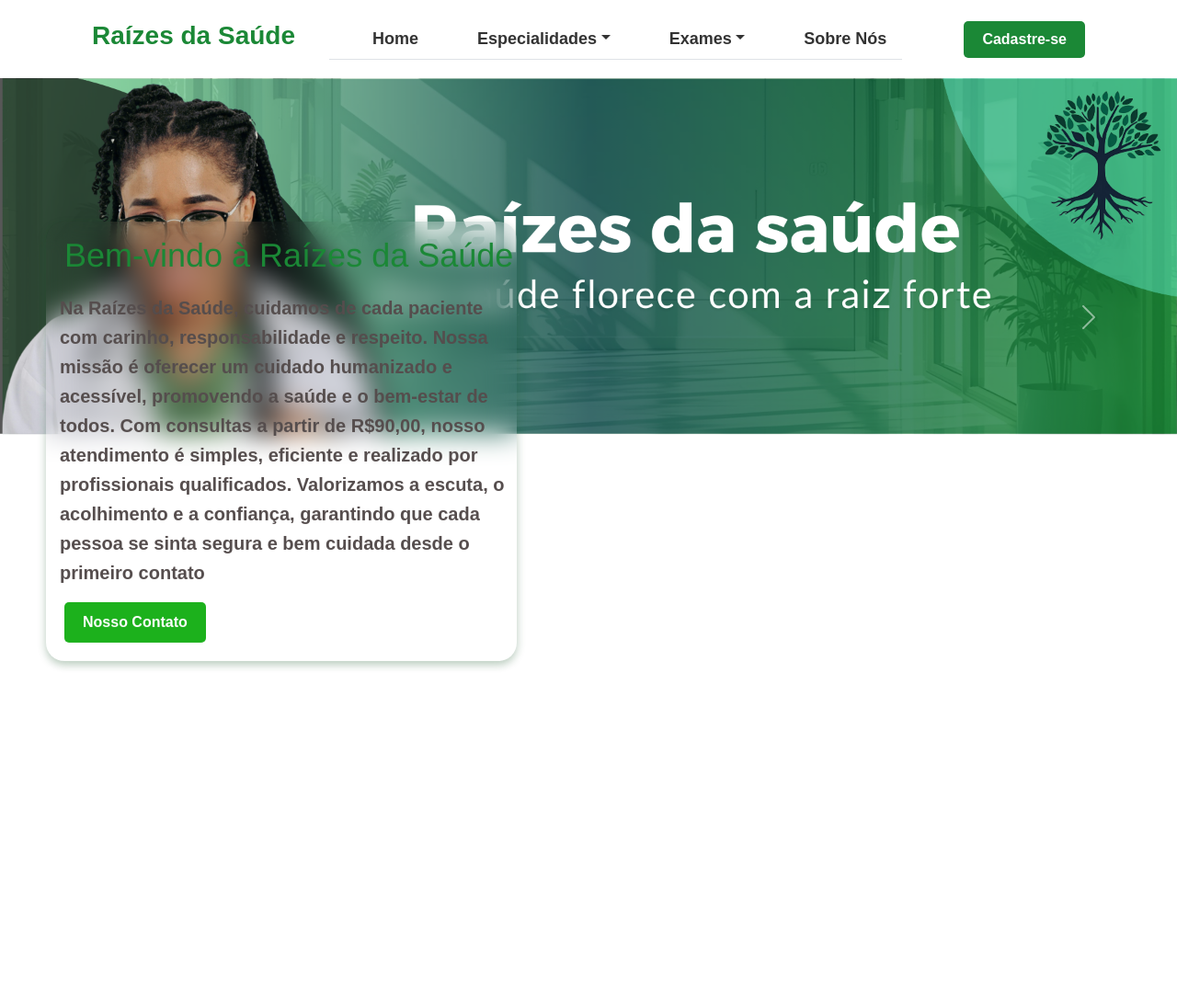
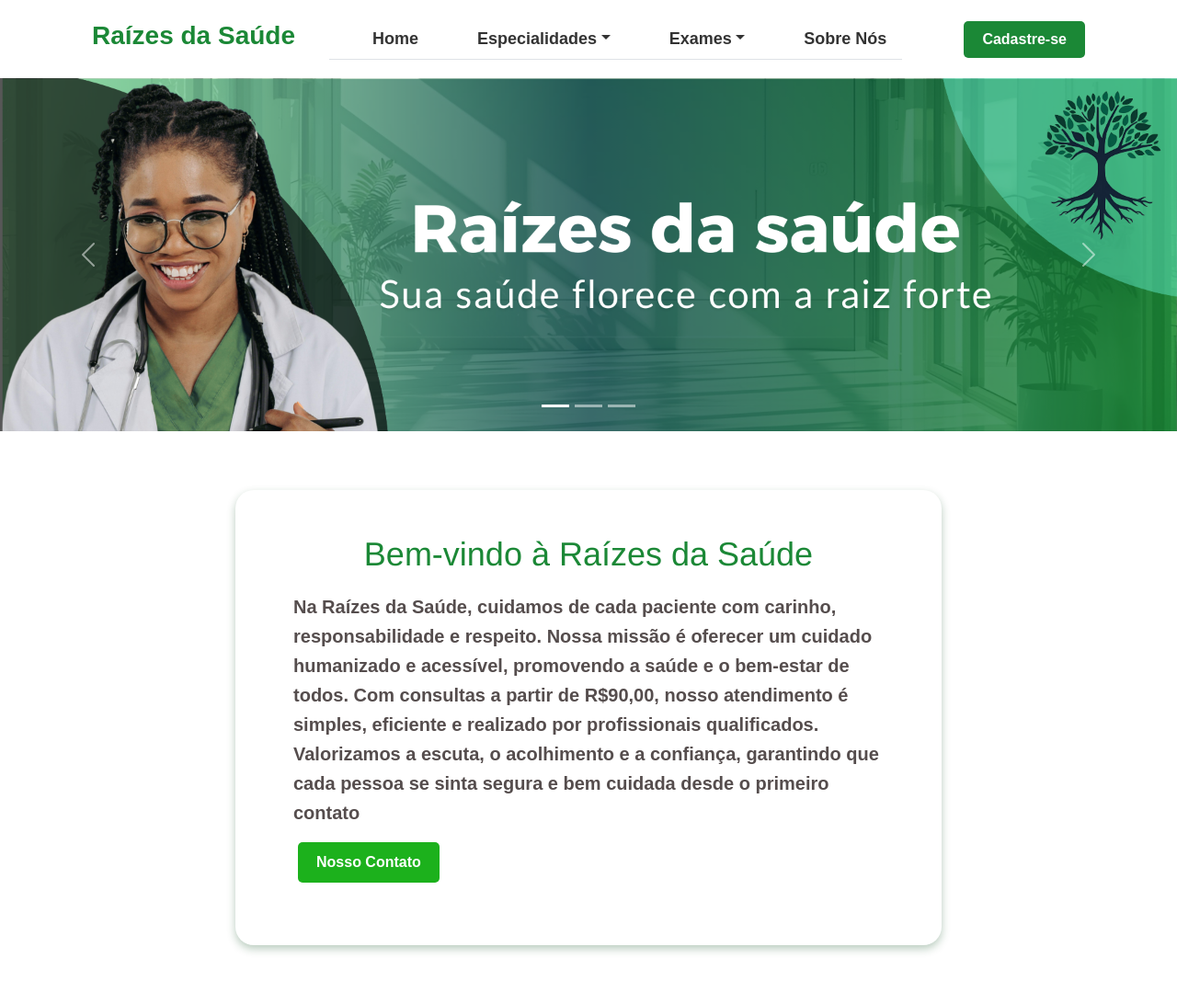
Before and after one commit to karinamj04/PROJETO-FINAL, a PHP site: page /home.html in a window 1280 px wide. Shown: the whole page at 92% size. Before the commit the page ends 727 px from the top, so only its background shows below. Run offline with PHP 8.4, Linux system fonts and the light colour scheme.

Commit message:
Update home.css
colocando configurações de estilo do caurosel e atualizando alguns erros

```diff
--- a/PROJETO/css/home.css
+++ b/PROJETO/css/home.css
@@ -1,13 +1,10 @@
 
 
 html, body {
-  height: 100%;
   margin: 0;
   padding: 0;
 
 }
-
-
 
 
 header {
@@ -18,6 +15,8 @@
   align-items: center;
   background-color: transparent;
 }
+
+
 .navigation a {
   color: #333;
   text-decoration: none;
@@ -94,6 +93,11 @@
   background-color: #ccc;
 }
 
+/* carousel de imagens*/
+.carousel-inner{
+  height: 24rem;
+}
+
 
   /* Estilo do botão */
   #cadastro {
@@ -126,11 +130,9 @@
   }
 
   .texto-esquerda {
-  position: fixed;
-  top: 60%;
-  left: 50px;
-  transform: translateY(-50%);
-  width: 40%;
+    margin: 4rem;
+    padding: 3rem;
+  width: 60%;
   color: #d41515;
   text-align: left;
   font-weight: bold;
@@ -138,15 +140,13 @@
   backdrop-filter: blur(15px);
   box-shadow: 0 4px 10px rgba(23, 87, 39, 0.3);
   border-radius: 20px;
-  z-index: 900;
 }
 
 
 .texto-esquerda h1 {
+  text-align: center;
     font-size: 36px;
-    margin-top: 15px;
     margin-bottom: 20px;
-    margin-left: 20px;
     color: #1b8836;
     font-family: 'Franklin Gothic Medium', 'Arial Narrow', Arial, sans-serif;
 
```
